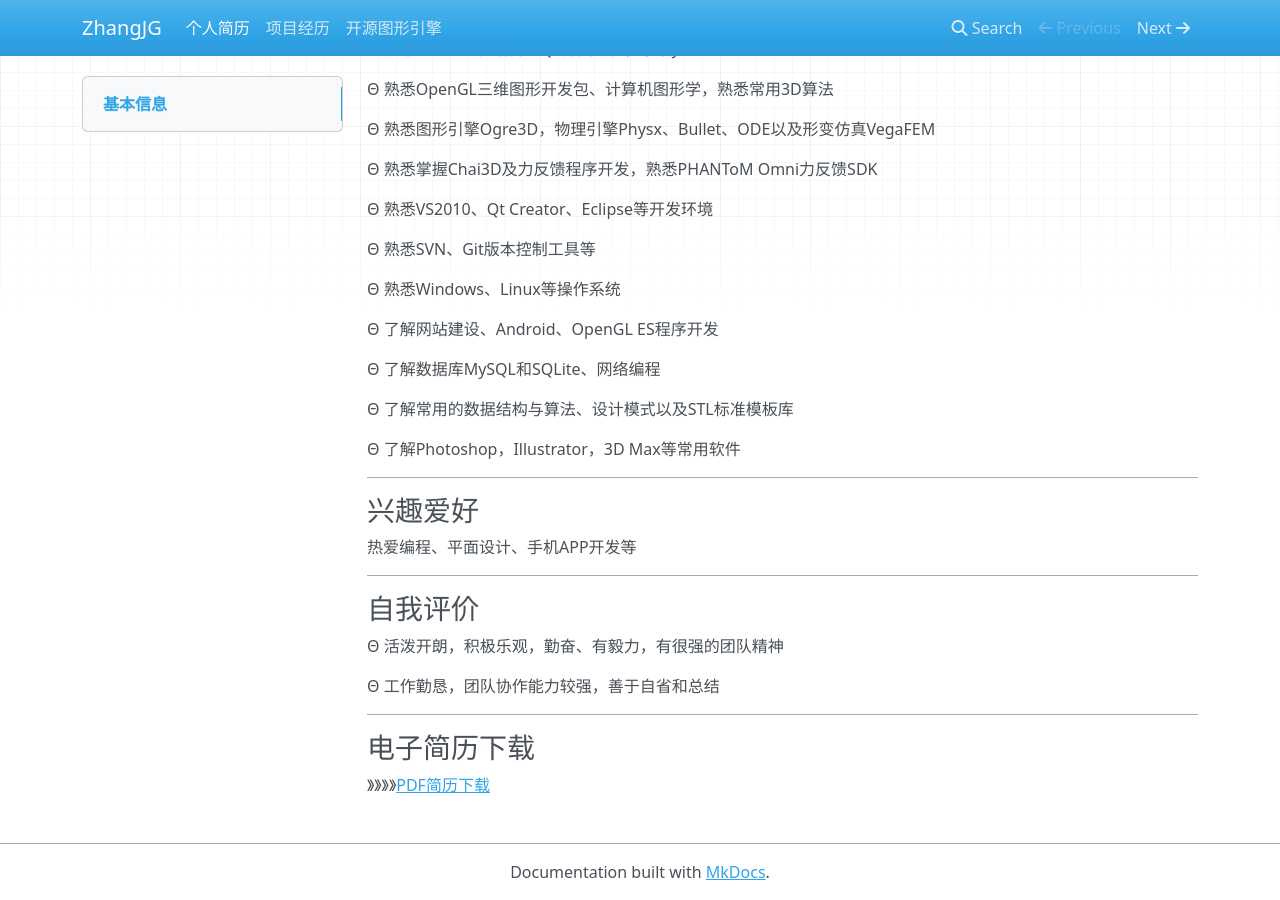
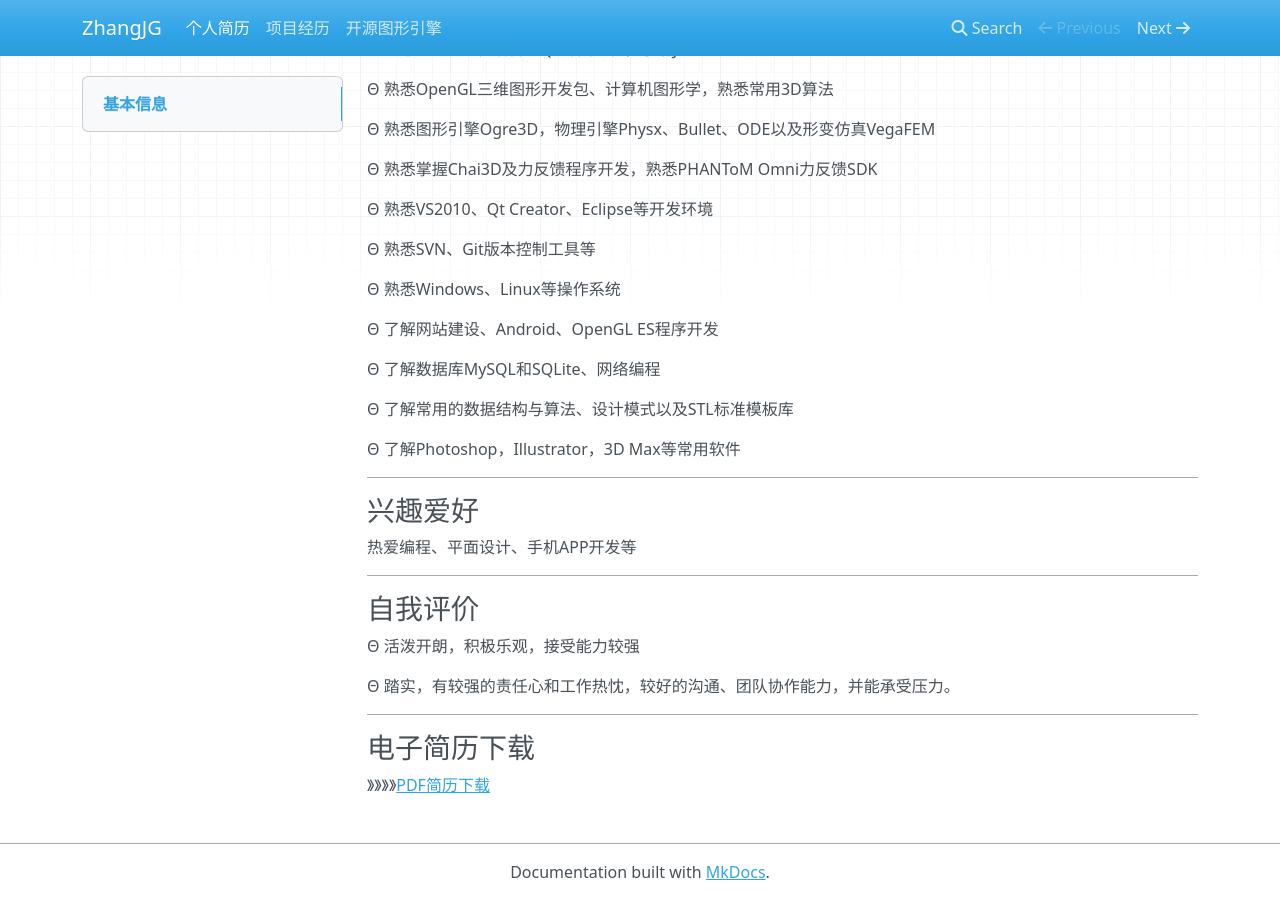
Before and after one commit to 123lab/JerryKit, an MkDocs documentation site: the page built from docs/index.md, in a window 1280 px wide and 900 px high, scrolled down 954 px. Built offline with MkDocs 1.6.1, drawn with Linux system fonts in a browser that asks for light colours; nearby versions of some CDN libraries; old or Windows-style settings are respelled for this version of MkDocs.

Commit message:
modify index

```diff
--- a/docs/index.md
+++ b/docs/index.md
@@ -88,9 +88,9 @@
 ----
 ### 自我评价
 
-&Theta; 活泼开朗，积极乐观，勤奋、有毅力，有很强的团队精神
+&Theta; 活泼开朗，积极乐观，接受能力较强
 
-&Theta; 工作勤恳，团队协作能力较强，善于自省和总结
+&Theta; 踏实，有较强的责任心和工作热忱，较好的沟通、团队协作能力，并能承受压力。
 
 ----
 ### 电子简历下载
```
